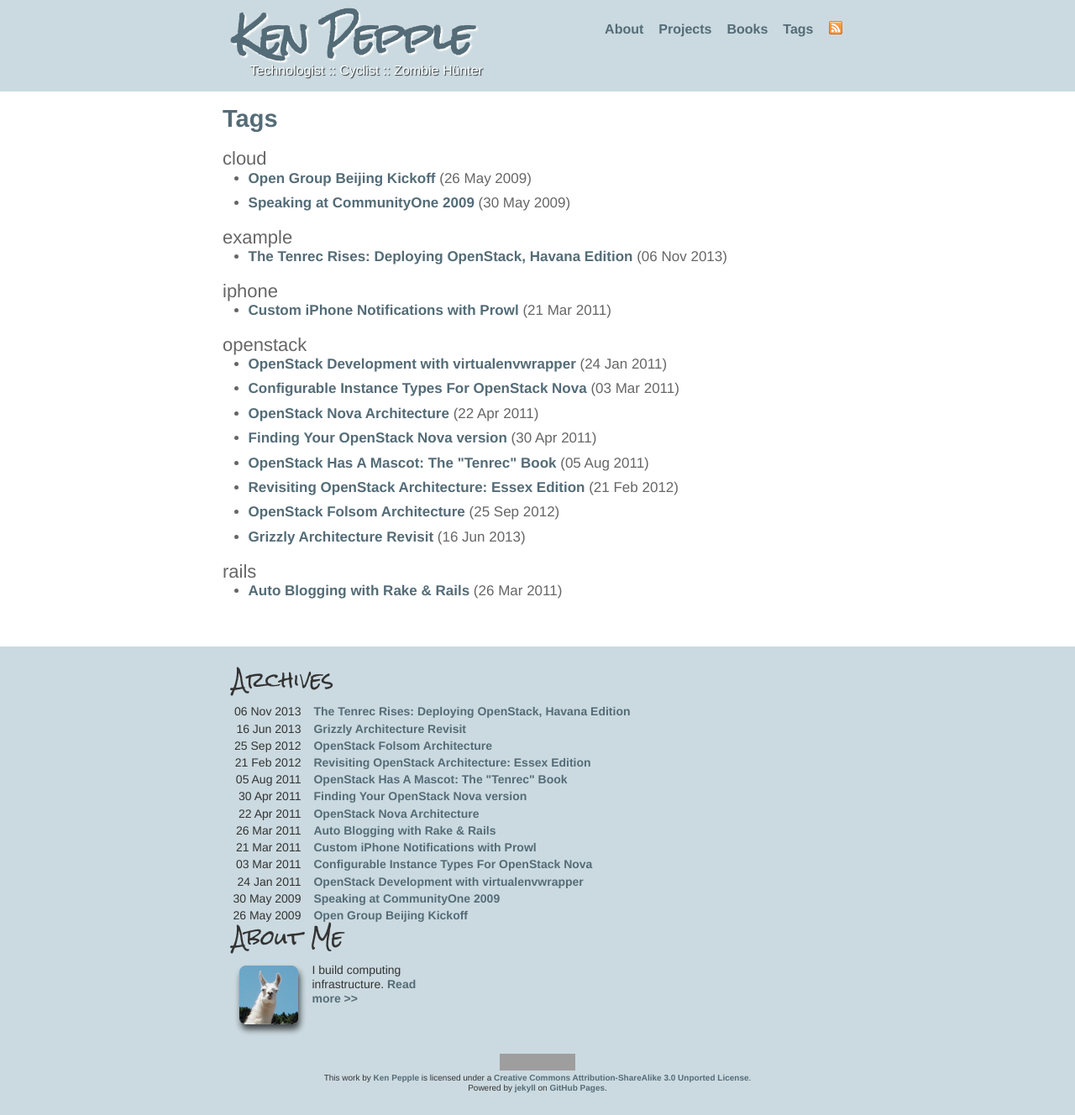
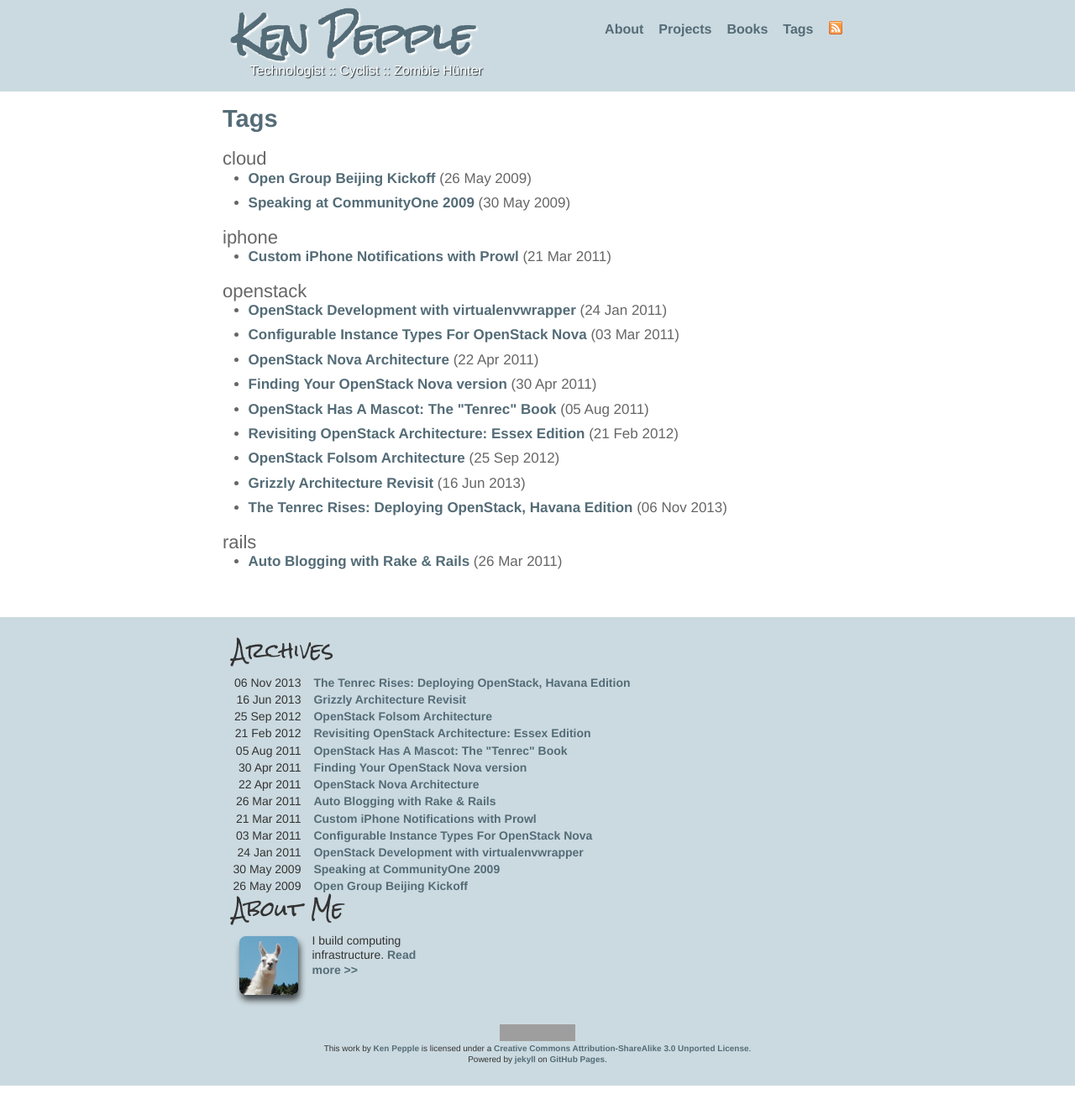
Before and after one commit to slashk/slashk.github.com, a Jekyll site: the page built from tags.html, in a window 1280 px wide. Shown: the whole page at 84% size. Built offline with Jekyll 4.4.1, drawn with Linux system fonts in a browser that asks for light colours; Markdown is read by kramdown in place of the engine named in the settings; after the commit the page ends 1293 px from its top, so only the background shows below that; grey boxes are pictures that could not be loaded.

Commit message:
tag update

```diff
--- a/tags.html
+++ b/tags.html
@@ -9,10 +9,6 @@ title: Tags
         </li>
         <li>
           <a href="/cloud/2009/05/30/Speaking-at-CommunityOne-2009/">Speaking at CommunityOne 2009</a> (30 May 2009)
-        </li>
-</ul>    <h4 class="tags">example</h4>
-<ul class="posts">        <li>
-          <a href="/example/2013/11/06/the-tenrec-rises%3A-deploying-openstack%2C-havana-edition/">The Tenrec Rises: Deploying OpenStack, Havana Edition</a> (06 Nov 2013)
         </li>
 </ul>    <h4 class="tags">iphone</h4>
 <ul class="posts">        <li>
@@ -43,6 +39,9 @@ title: Tags
         <li>
           <a href="/openstack/2013/06/16/grizzly-architecture-revisit/">Grizzly Architecture Revisit</a> (16 Jun 2013)
         </li>
+        <li>
+          <a href="/openstack/2013/11/06/the-tenrec-rises%3A-deploying-openstack%2C-havana-edition/">The Tenrec Rises: Deploying OpenStack, Havana Edition</a> (06 Nov 2013)
+        </li>
 </ul>    <h4 class="tags">rails</h4>
 <ul class="posts">        <li>
           <a href="/rails/2011/03/26/auto-blogging-with-rails-and-rake/">Auto Blogging with Rake & Rails</a> (26 Mar 2011)
```
